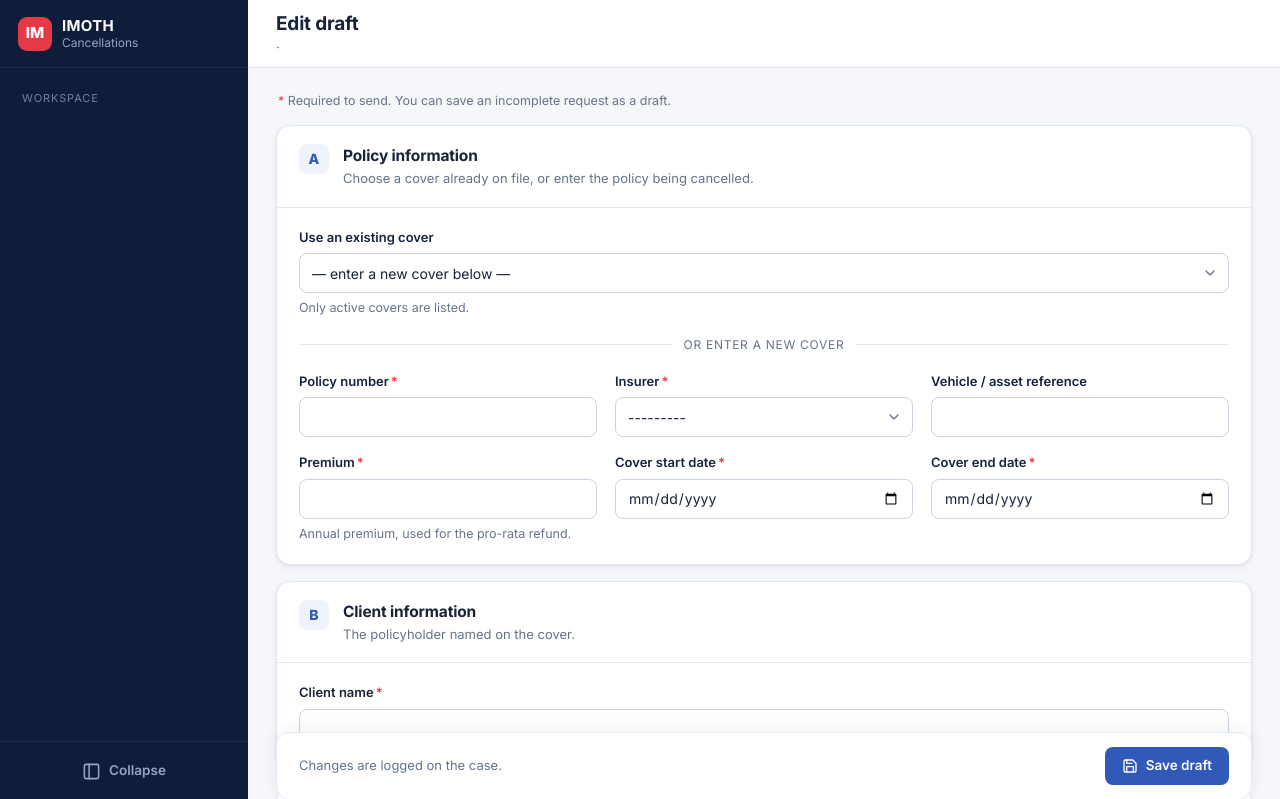
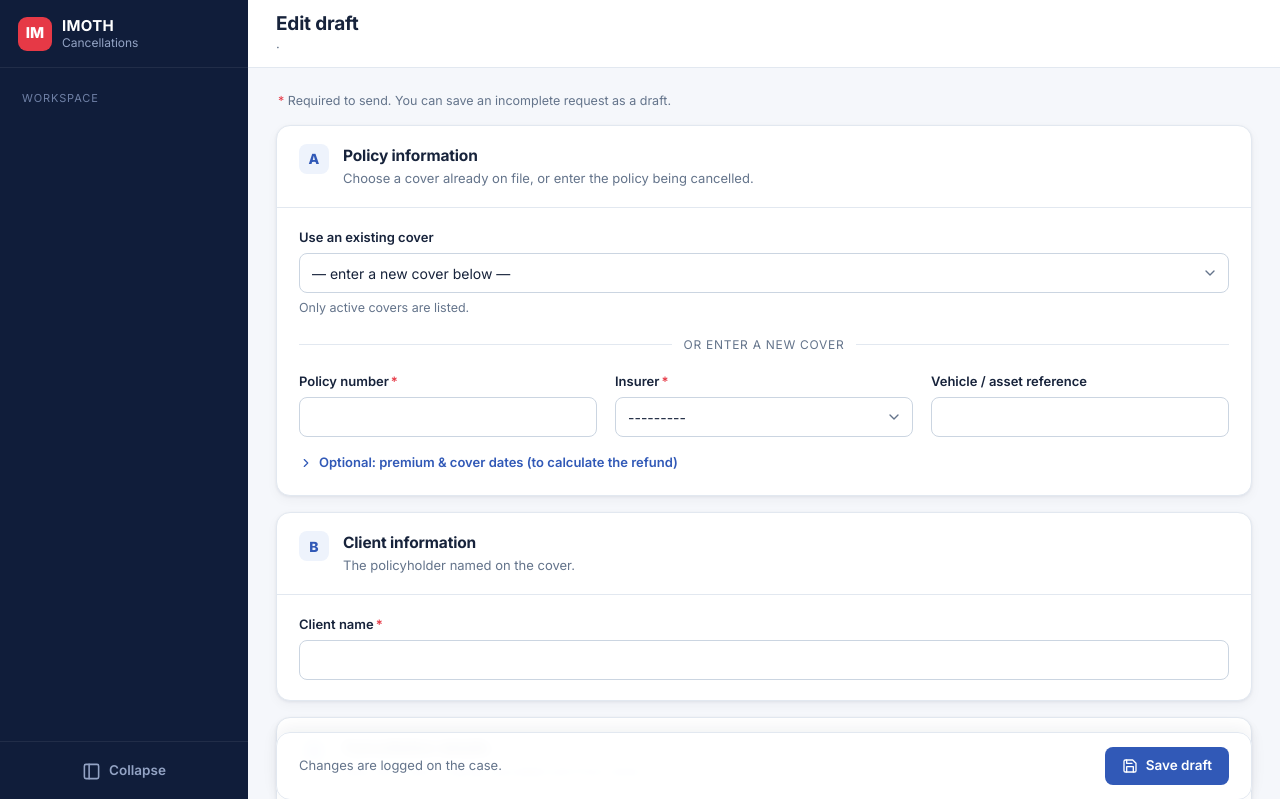
Before and after one commit to otienotimothy19-prog/cancellation, a Django app: template cancellations/templates/cancellations/case_form.html in a window 1280 px wide. Shown: the top 799 px of the page. Run offline with Django 5.2, Linux system fonts and the light colour scheme; the template is opened without the code that fills it: values that come from a table or form of the project are taken from there, others are empty.

Commit message:
Make premium and cover dates optional
They are only needed for the pro-rata refund. The New Cancellation form
now tucks them under a collapsed "Optional" section; give all three or
none. Without them the case sends and confirms normally, the cover
period check is skipped, and no refund is recorded (shown as "Not
recorded" / blank in exports).

Co-Authored-By: Claude Opus 5.5 <noreply@anthropic.com>

```diff
--- a/cancellations/exports.py
+++ b/cancellations/exports.py
@@ -71,12 +71,12 @@ def row(case):
         "client_name": cover.client_name,
         "insurer": cover.insurer.name,
         "asset_reference": cover.asset_reference,
-        "premium": str(cover.premium),
-        "cover_start_date": cover.start_date.isoformat(),
-        "cover_end_date": cover.end_date.isoformat(),
+        "premium": str(cover.premium) if cover.premium is not None else None,
+        "cover_start_date": cover.start_date.isoformat() if cover.start_date else None,
+        "cover_end_date": cover.end_date.isoformat() if cover.end_date else None,
         "requested_effective_date": case.effective_date.isoformat() if case.effective_date else None,
         "effective_date": case.confirmed_effective_date.isoformat(),
-        "refund_amount": str(case.refund_amount),
+        "refund_amount": str(case.refund_amount) if case.refund_amount is not None else None,
         "currency": settings.CURRENCY,
         "reason_code": case.reason_code,
         "confirmed_at": timezone.localtime(case.confirmed_at).isoformat(),
--- a/cancellations/forms.py
+++ b/cancellations/forms.py
@@ -25,7 +25,8 @@ class CoverChoiceForm(forms.Form):
     start_date = forms.DateField(required=False, widget=DATE)
     end_date = forms.DateField(required=False, widget=DATE)
 
-    NEW_FIELDS = ["client_name", "policy_number", "insurer", "premium", "start_date", "end_date"]
+    NEW_FIELDS = ["client_name", "policy_number", "insurer"]
+    REFUND_FIELDS = ["premium", "start_date", "end_date"]  # optional, but all three or none
 
     def clean(self):
         data = super().clean()
@@ -34,9 +35,14 @@ class CoverChoiceForm(forms.Form):
         for name in self.NEW_FIELDS:
             if data.get(name) in (None, ""):
                 self.add_error(name, "Required for a new cover.")
+        given = [n for n in self.REFUND_FIELDS if data.get(n) not in (None, "")]
+        if given and len(given) < len(self.REFUND_FIELDS):
+            for name in self.REFUND_FIELDS:
+                if name not in given:
+                    self.add_error(name, "Fill in premium and both cover dates to calculate the refund, or leave all three blank.")
         if self.errors:
             return data
-        if data["end_date"] <= data["start_date"]:
+        if data.get("start_date") and data.get("end_date") and data["end_date"] <= data["start_date"]:
             self.add_error("end_date", "End date must be after the start date.")
         if Cover.objects.filter(insurer=data["insurer"], policy_number__iexact=data["policy_number"].strip()).exists():
             self.add_error("policy_number", "This policy already exists for that insurer — select it above instead.")
@@ -76,7 +82,7 @@ class CaseForm(forms.ModelForm):
     def clean_effective_date(self):
         value = self.cleaned_data.get("effective_date")
         cover = self.cover
-        if value and cover and not (cover.start_date <= value <= cover.end_date):
+        if value and cover and cover.has_cover_period and not (cover.start_date <= value <= cover.end_date):
             raise ValidationError(
                 f"Effective date must fall within the cover period ({cover.start_date:%d %b %Y} – {cover.end_date:%d %b %Y})."
             )
--- a/cancellations/models.py
+++ b/cancellations/models.py
@@ -95,9 +95,10 @@ class Cover(models.Model):
     policy_number = models.CharField(max_length=100)
     insurer = models.ForeignKey(Insurer, on_delete=models.PROTECT, related_name="covers")
     asset_reference = models.CharField("vehicle / asset reference", max_length=200, blank=True)
-    premium = models.DecimalField(max_digits=12, decimal_places=2)
-    start_date = models.DateField()
-    end_date = models.DateField()
+    # Optional: only used to calculate the pro-rata refund, which needs all three.
+    premium = models.DecimalField(max_digits=12, decimal_places=2, null=True, blank=True)
+    start_date = models.DateField(null=True, blank=True)
+    end_date = models.DateField(null=True, blank=True)
     status = models.CharField(max_length=10, choices=Status.choices, default=Status.ACTIVE)
     created_at = models.DateTimeField(auto_now_add=True)
 
@@ -109,6 +110,14 @@ class Cover(models.Model):
 
     def __str__(self):
         return f"{self.policy_number} – {self.client_name} ({self.insurer})"
+
+    @property
+    def has_cover_period(self):
+        return bool(self.start_date and self.end_date)
+
+    @property
+    def can_calculate_refund(self):
+        return self.premium is not None and self.has_cover_period
 
     def clean(self):
         if self.start_date and self.end_date and self.end_date <= self.start_date:
--- a/cancellations/services/refunds.py
+++ b/cancellations/services/refunds.py
@@ -36,6 +36,9 @@ def pro_rata_refund(premium, start_date, end_date, effective_date):
 
 
 def refund_breakdown(cover, effective_date):
+    """Refund details, or None when the cover has no premium / cover period recorded."""
+    if not cover.can_calculate_refund:
+        return None
     total = cover_days(cover.start_date, cover.end_date)
     days = unearned_days(cover.start_date, cover.end_date, effective_date)
     amount = pro_rata_refund(cover.premium, cover.start_date, cover.end_date, effective_date)
--- a/cancellations/services/sending.py
+++ b/cancellations/services/sending.py
@@ -56,9 +56,9 @@ def template_context(case):
         "client_name": cover.client_name,
         "policy_number": cover.policy_number,
         "asset_reference": cover.asset_reference or "-",
-        "premium": cover.premium,
-        "start_date": cover.start_date.strftime("%d %B %Y"),
-        "end_date": cover.end_date.strftime("%d %B %Y"),
+        "premium": cover.premium if cover.premium is not None else "-",
+        "start_date": cover.start_date.strftime("%d %B %Y") if cover.start_date else "-",
+        "end_date": cover.end_date.strftime("%d %B %Y") if cover.end_date else "-",
         "reason": case.reason_label,
         "reason_code": case.reason_code,
         "reason_note": case.reason_note,
--- a/cancellations/services/workflow.py
+++ b/cancellations/services/workflow.py
@@ -78,7 +78,7 @@ def review_inbound_email(email, classification, actor, note="", confirmed_effect
         if not confirmed_effective_date:
             raise TransitionError("Enter the effective date the insurer confirmed.")
         cover = email.case.cover if email.case_id else None
-        if cover and not (cover.start_date <= confirmed_effective_date <= cover.end_date):
+        if cover and cover.has_cover_period and not (cover.start_date <= confirmed_effective_date <= cover.end_date):
             raise TransitionError(
                 f"Confirmed effective date must fall within the cover period "
                 f"({cover.start_date:%d %b %Y} – {cover.end_date:%d %b %Y})."
@@ -118,19 +118,23 @@ def _confirm(case, email, actor, note, effective_date, certificate_doc, certific
     from .refunds import refund_breakdown
 
     cover = case.cover
-    refund = refund_breakdown(cover, effective_date)
+    refund = refund_breakdown(cover, effective_date)  # None when premium / cover dates were not recorded
+    refund_note = (
+        f"Pro-rata refund {refund['amount']} = {cover.premium} × {refund['unearned_days']}/{refund['total_days']} days."
+        if refund else "No refund calculated (premium and cover dates not recorded)."
+    )
+    amount = refund["amount"] if refund else None
     locked = transition(
         case, S.CONFIRMED, actor, action="MARKED_CONFIRMED", email=email,
         note=(f"Insurer confirmed effective {effective_date:%d %b %Y}"
               + (f" (requested {case.effective_date:%d %b %Y})" if case.effective_date != effective_date else "")
-              + f". Pro-rata refund {refund['amount']} = {cover.premium} × {refund['unearned_days']}"
-              + f"/{refund['total_days']} days." + (f" {note}" if note else "")),
+              + f". {refund_note}" + (f" {note}" if note else "")),
     )
     now = timezone.now()
     CancellationCase.objects.filter(pk=case.pk).update(
-        confirmed_effective_date=effective_date, confirmed_at=now, refund_amount=refund["amount"], updated_at=now,
+        confirmed_effective_date=effective_date, confirmed_at=now, refund_amount=amount, updated_at=now,
     )
-    case.confirmed_effective_date, case.confirmed_at, case.refund_amount = effective_date, now, refund["amount"]
+    case.confirmed_effective_date, case.confirmed_at, case.refund_amount = effective_date, now, amount
 
     if cover.status != cover.Status.CANCELLED:
         cover.status = cover.Status.CANCELLED
--- a/cancellations/templates/cancellations/case_form.html
+++ b/cancellations/templates/cancellations/case_form.html
@@ -24,10 +24,16 @@
           {% include "components/field.html" with field=cover_form.policy_number required=True %}
           {% include "components/field.html" with field=cover_form.insurer required=True %}
           {% include "components/field.html" with field=cover_form.asset_reference %}
-          {% include "components/field.html" with field=cover_form.premium required=True help="Annual premium, used for the pro-rata refund." %}
-          {% include "components/field.html" with field=cover_form.start_date label="Cover start date" required=True %}
-          {% include "components/field.html" with field=cover_form.end_date label="Cover end date" required=True %}
         </div>
+        <details class="reveal" style="margin-top:16px"{% if cover_form.premium.value or cover_form.start_date.value or cover_form.end_date.value %} open{% endif %}>
+          <summary>{% icon "chevron-right" 14 %}Optional: premium &amp; cover dates (to calculate the refund)</summary>
+          <p class="help" style="margin:8px 0 12px">Fill in all three to get a pro-rata refund when the insurer confirms. Leave blank to skip the refund.</p>
+          <div class="form-grid form-grid--3">
+            {% include "components/field.html" with field=cover_form.premium help="Annual premium." %}
+            {% include "components/field.html" with field=cover_form.start_date label="Cover start date" %}
+            {% include "components/field.html" with field=cover_form.end_date label="Cover end date" %}
+          </div>
+        </details>
       </div>
     </div>
   </section>
@@ -208,7 +214,7 @@
     // Checklist of what sending needs (the server re-checks everything).
     const m = meta[reason.value] || {fields: [], documents: []};
     const items = [
-      ["Cover selected or entered", existing && existing.value ? true : ["cover-client_name", "cover-policy_number", "cover-premium", "cover-start_date", "cover-end_date"].every(n => q(n).value.trim()) && !!q("cover-insurer").value],
+      ["Cover selected or entered", existing && existing.value ? true : ["cover-client_name", "cover-policy_number"].every(n => q(n).value.trim()) && !!q("cover-insurer").value],
       ["Cancellation reason", !!reason.value],
       ["Effective date", !!q("case-effective_date").value],
       ...m.fields.map(f => [f.replaceAll("_", " ").replace(/^./, c => c.toUpperCase()), !!q("case-" + f).value.trim()]),
--- a/cancellations/templates/cancellations/dashboard.html
+++ b/cancellations/templates/cancellations/dashboard.html
@@ -134,7 +134,7 @@
           <td data-label="Policy">{{ c.cover.policy_number }}</td>
           <td data-label="Insurer">{{ c.cover.insurer }}</td>
           <td data-label="Effective date" class="nowrap">{{ c.confirmed_effective_date|date:"d M Y" }}</td>
-          <td data-label="Refund" class="num cell-main">{{ c.refund_amount|floatformat:"2g" }}</td>
+          <td data-label="Refund" class="num cell-main">{% if c.refund_amount is not None %}{{ c.refund_amount|floatformat:"2g" }}{% else %}<span class="muted">—</span>{% endif %}</td>
         </tr>
       {% endfor %}
       </tbody>
--- a/cancellations/views.py
+++ b/cancellations/views.py
@@ -277,7 +277,7 @@ def case_detail(request, pk):
         "follow_up_form": _follow_up_form(case) if case.status == S.QUERY else None,
         "requested_refund": (
             pro_rata_refund(case.cover.premium, case.cover.start_date, case.cover.end_date, case.effective_date)
-            if case.effective_date else None
+            if case.effective_date and case.cover.can_calculate_refund else None
         ),
     })
 
@@ -414,7 +414,8 @@ def email_review(request, email_id):
             case.refresh_from_db()
             msg = f"Reply recorded; case is now {case.get_status_display()}."
             if case.confirmed_at and case.status in (S.CONFIRMED, S.CLOSED):
-                msg += f" Cover cancelled; pro-rata refund {case.refund_amount}."
+                msg += " Cover cancelled" + (
+                    f"; pro-rata refund {case.refund_amount}." if case.refund_amount is not None else ".")
                 if case.status == S.CONFIRMED:
                     msg += " Upload the cancellation certificate / credit note to close it."
                 else:
```
Also changed, not shown: cancellations/templates/cancellations/case_detail.html (+9 -5 lines), cancellations/tests/test_optional_refund.py (added, +75 -0 lines), cancellations/migrations/0006_optional_refund_fields.py (added).
